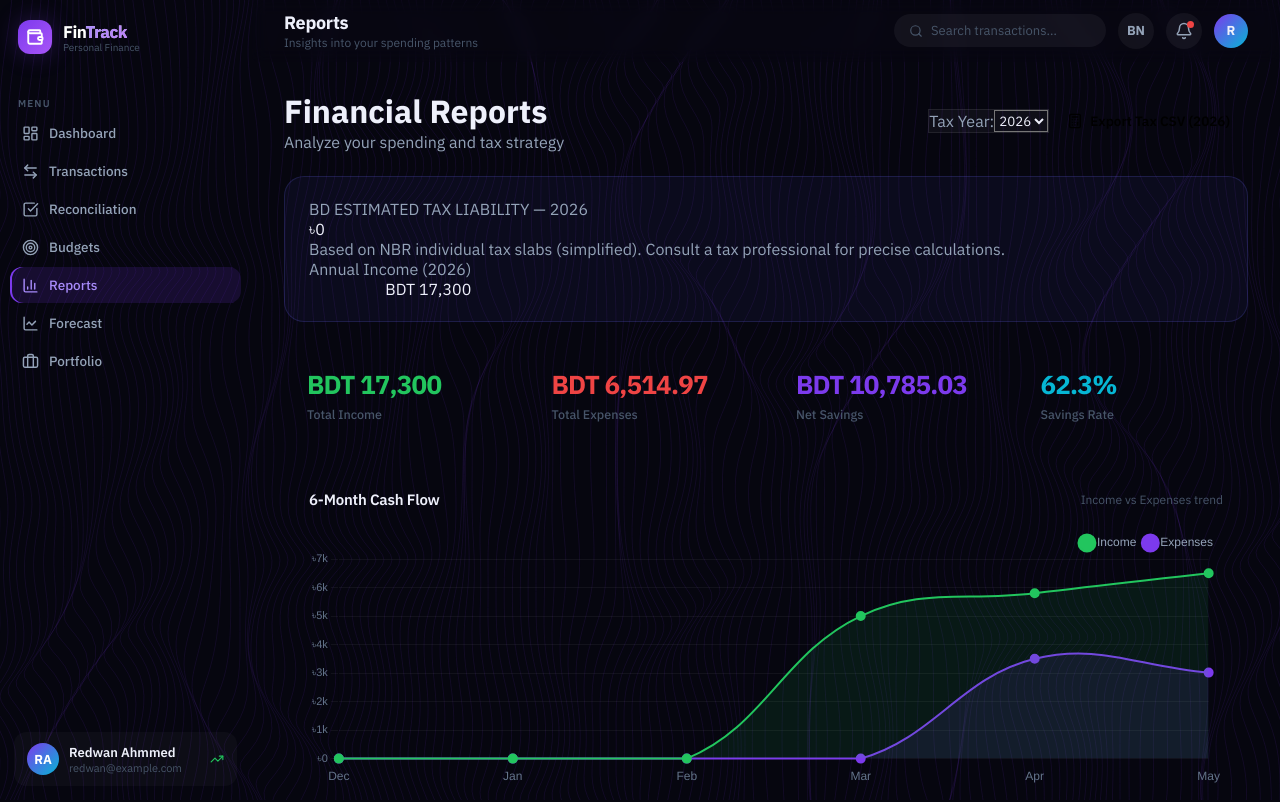
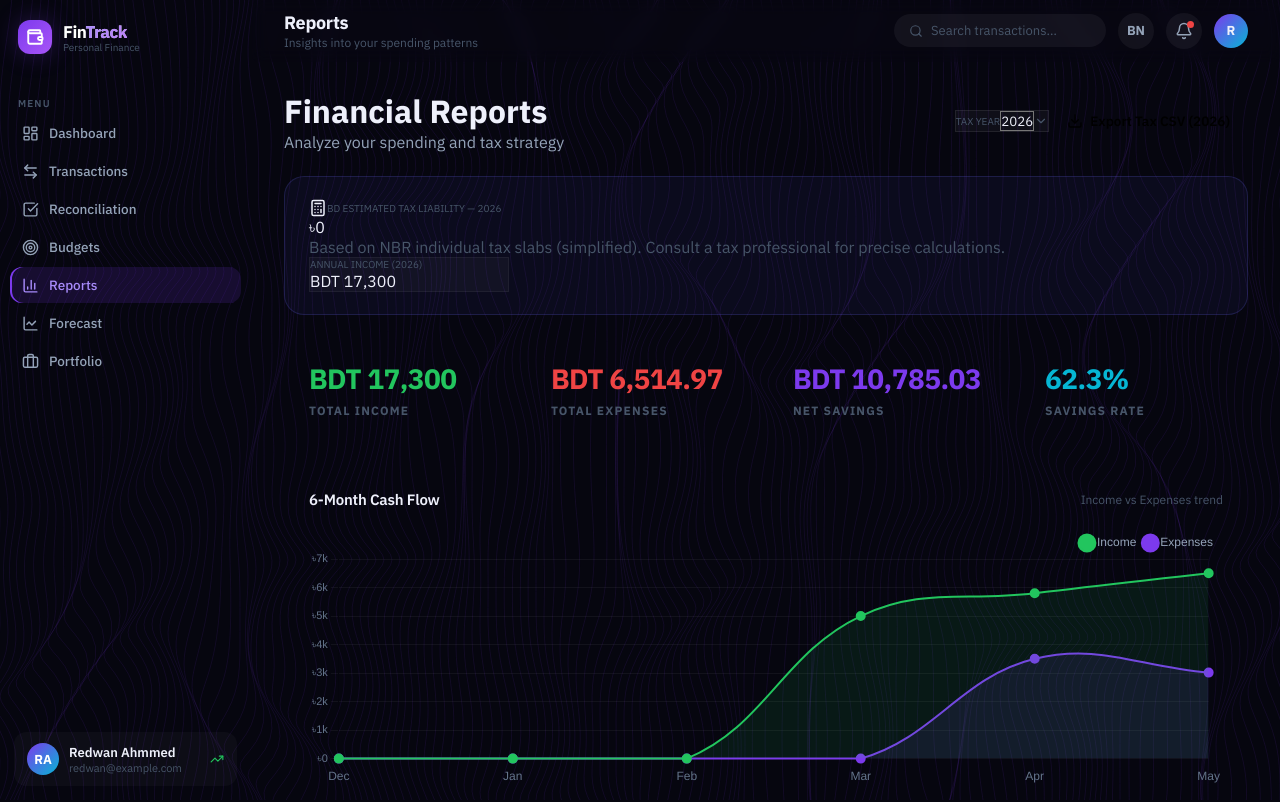
Before and after one commit to redwan2003-bot/FinTrack, a React (Vite) app: page /FinTrack/reports in a window 1280 px wide. Shown: the top 802 px of the page. Built offline with nearby package versions, Linux system fonts and the light colour scheme.

Commit message:
refactor: optimize UI balance and fix text overlaps on Reconciliation and Reports pages

```diff
--- a/src/index.css
+++ b/src/index.css
@@ -677,13 +677,37 @@ select.form-input option { background: #1a1a2e; }
   gap: 14px;
 }
 .report-tile {
-  background: var(--bg-card); border: 1px solid var(--border);
-  border-radius: var(--r-xl); padding: 20px 22px;
-  transition: border-color var(--t);
+  background: var(--bg-card);
+  padding: 1.5rem;
+  border-radius: 16px;
+  border: 1px solid var(--border);
+  display: flex;
+  flex-direction: column;
+  justify-content: center;
+  transition: all 0.3s cubic-bezier(0.4, 0, 0.2, 1);
 }
-.report-tile:hover { border-color: var(--border-hover); }
-.report-tile-val   { font-size: 26px; font-weight: 800; letter-spacing: -0.8px; margin-bottom: 5px; overflow: hidden; text-overflow: ellipsis; white-space: nowrap; }
-.report-tile-label { font-size: 12.5px; color: var(--text-3); font-weight: 500; }
+
+.report-tile:hover {
+  border-color: var(--primary);
+  transform: translateY(-4px);
+  box-shadow: 0 12px 24px -12px rgba(124, 58, 237, 0.3);
+}
+
+.report-tile-val {
+  font-size: 1.75rem;
+  font-weight: 800;
+  line-height: 1.1;
+  letter-spacing: -0.02em;
+  margin-bottom: 0.5rem;
+}
+
+.report-tile-label {
+  font-size: 0.75rem;
+  font-weight: 700;
+  text-transform: uppercase;
+  letter-spacing: 0.1em;
+  color: var(--text-3);
+}
 
 /* ═══════════════════════════════════════
    EMPTY STATE
@@ -849,12 +873,16 @@ select.form-input option { background: #1a1a2e; }
    FIX #8 — Reconciliation balance styles
 ═══════════════════════════════════════ */
 .reconcile-balanced {
-  background: rgba(34,197,94,0.08);
-  border-color: rgba(34,197,94,0.25);
+  background: rgba(16, 185, 129, 0.08);
+  border-color: rgba(16, 185, 129, 0.2);
+  padding: 1.5rem;
+  border-radius: 16px;
 }
 .reconcile-unbalanced {
-  background: rgba(239,68,68,0.08);
-  border-color: rgba(239,68,68,0.25);
+  background: rgba(239, 68, 68, 0.08);
+  border-color: rgba(239, 68, 68, 0.2);
+  padding: 1.5rem;
+  border-radius: 16px;
 }
 
 /* ═══════════════════════════════════════
--- a/src/pages/Analytics.jsx
+++ b/src/pages/Analytics.jsx
@@ -201,23 +201,26 @@ export default function Reports() {
           <p className="text-[var(--text-2)] text-sm">Analyze your spending and tax strategy</p>
         </div>
         {/* FIX #11: Tax year selector + export button */}
-        <div className="flex items-center gap-2 flex-wrap">
-          <div className="flex items-center gap-2 bg-[rgba(255,255,255,0.04)] border border-[rgba(255,255,255,0.08)] rounded-lg px-3 py-1.5">
-            <label htmlFor="tax-year-select" className="text-xs text-[var(--text-2)] font-medium">Tax Year:</label>
+        <div className="flex items-center gap-3 flex-wrap">
+          <div className="flex items-center gap-2 bg-[rgba(255,255,255,0.04)] border border-[rgba(255,255,255,0.08)] rounded-xl px-4 py-2">
+            <label htmlFor="tax-year-select" className="text-[10px] uppercase tracking-widest text-[var(--text-3)] font-bold">Tax Year</label>
+            <div className="flex items-center gap-1">
               <select
                 id="tax-year-select"
                 value={taxYear}
                 onChange={e => setTaxYear(Number(e.target.value))}
-              className="bg-transparent text-[var(--text-1)] text-sm font-semibold outline-none cursor-pointer"
+                className="bg-transparent text-[var(--text-1)] text-sm font-bold outline-none cursor-pointer appearance-none"
               >
-              {TAX_YEARS.map(y => <option key={y} value={y}>{y}</option>)}
+                {TAX_YEARS.map(y => <option key={y} value={y} className="bg-[#1a1a2e]">{y}</option>)}
               </select>
+              <ChevronDown size={14} className="text-[var(--text-3)]" />
+            </div>
           </div>
           <button
-            className="btn btn-outline border-emerald-500/30 text-emerald-400 hover:bg-emerald-500/10 flex items-center gap-2"
+            className="btn btn-outline border-emerald-500/30 text-emerald-400 hover:bg-emerald-500/10 flex items-center gap-2 py-2.5"
             onClick={exportTaxCSV}
           >
-            <Calculator size={16} aria-hidden="true" /> Export Tax CSV ({taxYear})
+            <Download size={16} aria-hidden="true" /> Export Tax CSV ({taxYear})
           </button>
         </div>
       </div>
@@ -225,18 +228,23 @@ export default function Reports() {
       {/* FIX #11: BD Tax estimate card */}
       {annualIncome > 0 && (
         <motion.div
-          className="card mb-6 flex flex-col sm:flex-row items-start sm:items-center justify-between gap-4"
+          className="card mb-6 flex flex-col lg:flex-row items-start lg:items-center justify-between gap-6 overflow-hidden"
           {...fadeUp(0)}
           style={{ background: 'rgba(99,102,241,0.06)', borderColor: 'rgba(99,102,241,0.2)' }}
         >
-          <div>
-            <p className="text-xs uppercase tracking-wider text-[var(--text-2)] font-semibold mb-1">BD Estimated Tax Liability — {taxYear}</p>
-            <p className="text-2xl font-bold text-indigo-400">৳{estimatedTax.toLocaleString('en-BD', { maximumFractionDigits: 0 })}</p>
-            <p className="text-xs text-[var(--text-2)] mt-1">Based on NBR individual tax slabs (simplified). Consult a tax professional for precise calculations.</p>
+          <div className="flex-1">
+            <div className="flex items-center gap-2 mb-2">
+              <Calculator size={18} className="text-indigo-400" />
+              <p className="text-[10px] uppercase tracking-widest text-[var(--text-3)] font-bold">BD Estimated Tax Liability — {taxYear}</p>
             </div>
-          <div className="text-right">
-            <p className="text-xs text-[var(--text-2)]">Annual Income ({taxYear})</p>
-            <p className="text-lg font-semibold text-[var(--text-1)]">{formatCurrency(annualIncome)}</p>
+            <p className="text-3xl font-black text-indigo-400">৳{estimatedTax.toLocaleString('en-BD', { maximumFractionDigits: 0 })}</p>
+            <p className="text-xs text-[var(--text-3)] mt-2 leading-relaxed max-w-2xl">
+              Based on NBR individual tax slabs (simplified). Consult a tax professional for precise calculations.
+            </p>
+          </div>
+          <div className="flex flex-col items-start lg:items-end bg-[rgba(255,255,255,0.03)] p-4 rounded-xl border border-[rgba(255,255,255,0.05)] flex-shrink-0 min-w-[200px]">
+            <p className="text-[10px] uppercase tracking-widest text-[var(--text-3)] font-bold mb-1">Annual Income ({taxYear})</p>
+            <p className="text-2xl font-black text-[var(--text-1)]">{formatCurrency(annualIncome)}</p>
           </div>
         </motion.div>
       )}
--- a/src/pages/Reconciliation.jsx
+++ b/src/pages/Reconciliation.jsx
@@ -117,18 +117,18 @@ export default function Reconciliation() {
             </p>
           </div>
         </div>
-        <div className="flex gap-6 text-right flex-shrink-0">
-          <div>
-            <p className="text-xs text-[var(--text-2)]">Reconciled</p>
-            <p className="text-lg font-bold text-emerald-400">{reconciledCount}</p>
+        <div className="flex flex-col md:flex-row gap-4 md:gap-8 items-end md:items-center flex-shrink-0">
+          <div className="flex flex-col items-end">
+            <p className="text-[10px] uppercase tracking-widest text-[var(--text-3)] font-bold">Reconciled</p>
+            <p className="text-xl font-bold text-emerald-400 leading-none mt-1">{reconciledCount}</p>
           </div>
-          <div>
-            <p className="text-xs text-[var(--text-2)]">Pending</p>
-            <p className="text-lg font-bold text-amber-400">{pendingLedger.length}</p>
+          <div className="flex flex-col items-end border-l border-[rgba(255,255,255,0.05)] pl-4 md:pl-8">
+            <p className="text-[10px] uppercase tracking-widest text-[var(--text-3)] font-bold">Pending</p>
+            <p className="text-xl font-bold text-amber-400 leading-none mt-1">{pendingLedger.length}</p>
           </div>
-          <div>
-            <p className="text-xs text-[var(--text-2)]">Ledger Net</p>
-            <p className={`text-lg font-bold ${ledgerBalance >= 0 ? 'text-emerald-400' : 'text-red-400'}`}>
+          <div className="flex flex-col items-end border-l border-[rgba(255,255,255,0.05)] pl-4 md:pl-8">
+            <p className="text-[10px] uppercase tracking-widest text-[var(--text-3)] font-bold">Ledger Net</p>
+            <p className={`text-xl font-bold leading-none mt-1 ${ledgerBalance >= 0 ? 'text-emerald-400' : 'text-red-400'}`}>
               {formatCurrency(ledgerBalance)}
             </p>
           </div>
@@ -193,9 +193,9 @@ export default function Reconciliation() {
                         : 'bg-[rgba(255,255,255,0.02)] border-[rgba(255,255,255,0.05)] hover:border-[rgba(255,255,255,0.1)]'
                     }`}
                   >
-                    <div className="flex justify-between items-start mb-1">
-                      <span className="text-sm font-medium text-[var(--text-1)]">{line.description}</span>
-                      <span className={`text-sm font-bold ${line.amountCents > 0 ? 'text-emerald-400' : 'text-[var(--text-1)]'}`}>
+                    <div className="flex justify-between items-start gap-4 mb-1">
+                      <span className="text-sm font-medium text-[var(--text-1)] leading-tight">{line.description}</span>
+                      <span className={`text-sm font-bold flex-shrink-0 ${line.amountCents > 0 ? 'text-emerald-400' : 'text-[var(--text-1)]'}`}>
                         {line.amountCents > 0 ? '+' : ''}{formatCurrency(Math.abs(line.amountCents))}
                       </span>
                     </div>
@@ -232,9 +232,9 @@ export default function Reconciliation() {
                           : 'bg-[rgba(255,255,255,0.02)] border-[rgba(255,255,255,0.05)] hover:border-[rgba(255,255,255,0.1)]'
                       }`}
                     >
-                      <div className="flex justify-between items-start mb-1">
-                        <span className="text-sm font-medium text-[var(--text-1)]">{txn.description || txn.merchantName || 'Untitled'}</span>
-                        <span className={`text-sm font-bold ${txn.type === 'income' ? 'text-emerald-400' : 'text-[var(--text-1)]'}`}>
+                      <div className="flex justify-between items-start gap-4 mb-1">
+                        <span className="text-sm font-medium text-[var(--text-1)] leading-tight">{txn.description || txn.merchantName || 'Untitled'}</span>
+                        <span className={`text-sm font-bold flex-shrink-0 ${txn.type === 'income' ? 'text-emerald-400' : 'text-[var(--text-1)]'}`}>
                           {txn.type === 'income' ? '+' : '-'}{formatCurrency(txn.amountCents)}
                         </span>
                       </div>
```
Lines whose indentation alone changed are shown as unchanged.
